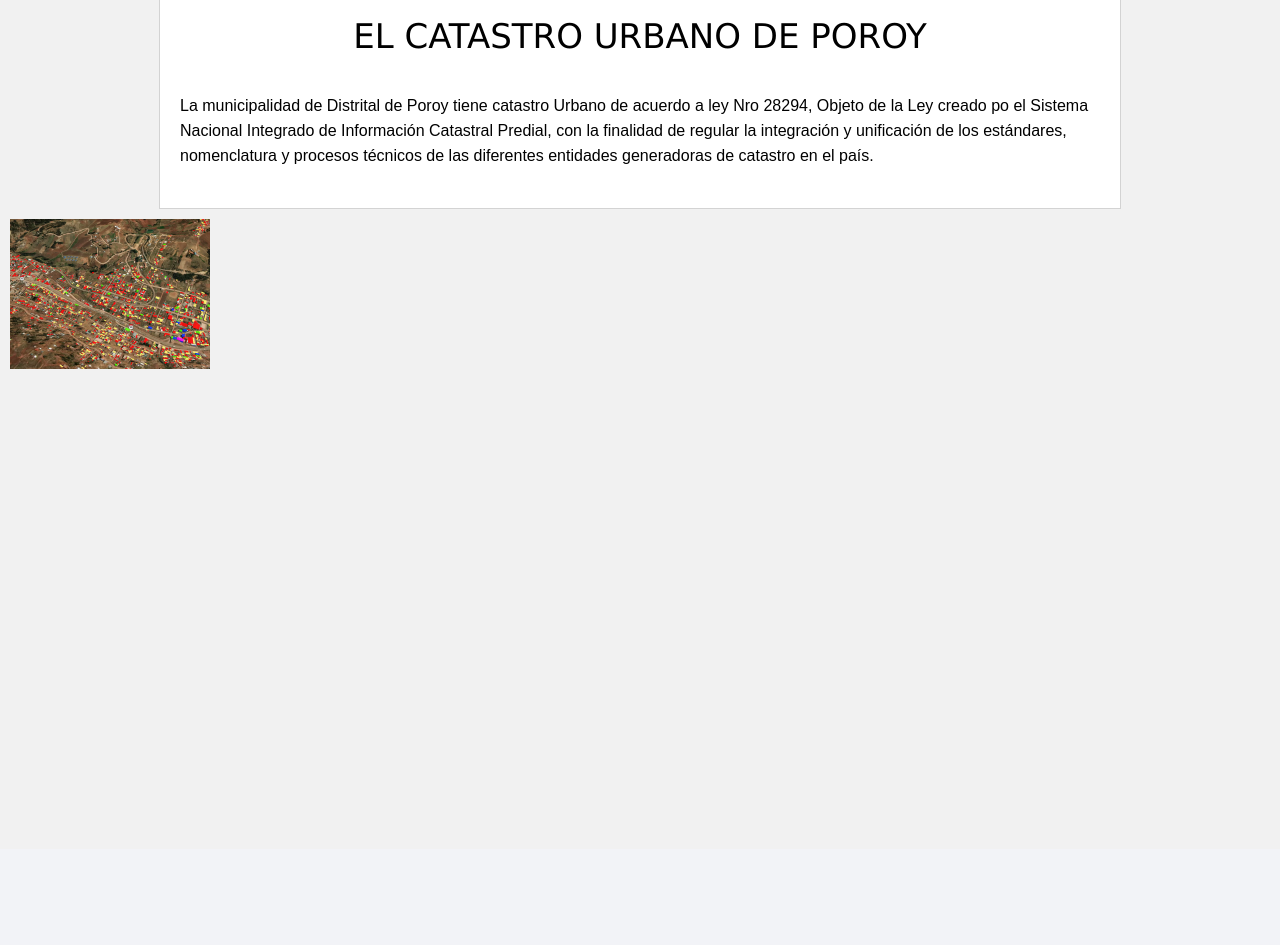
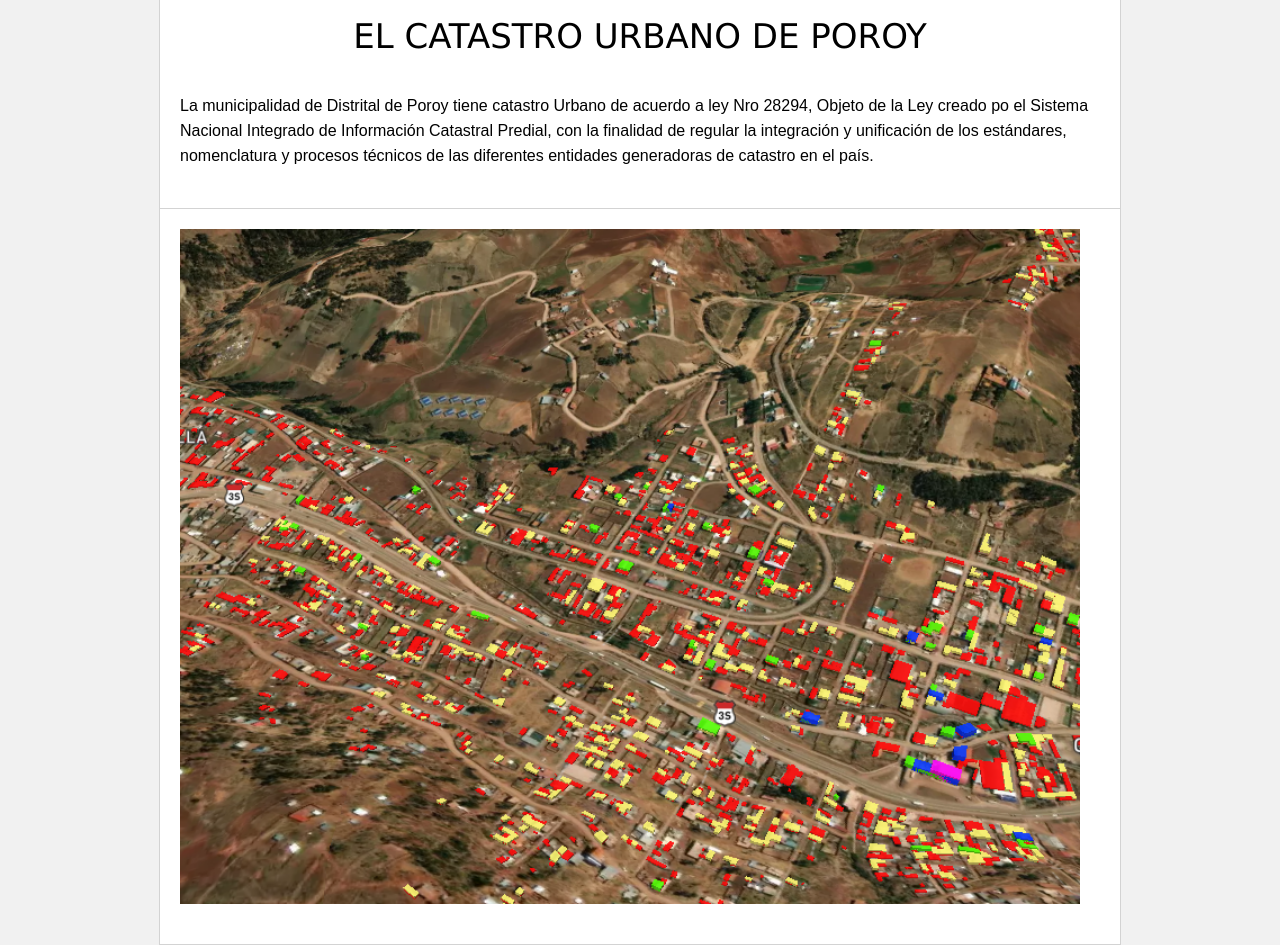
Before and after one commit to opendataesh/geoporoy, a PHP site: page /index.html in a window 1280 px wide. Shown: the part 151-1096 px from the top of the page. Before the commit the page ends 520 px from the top, so only its background shows below. Run offline with PHP 8.4, Linux system fonts and the light colour scheme; some libraries are stand-ins or nearby versions.

Commit message:
*catastro

```diff
--- a/global.css
+++ b/global.css
@@ -45,11 +45,10 @@ div.iw-wrapper img { width:200px; }
 .product-item-img { width:200px; }
 .product-item-text { margin-bottom:0; }
 
-.product-item1 { float:left; position:relative; padding:10px 10px 10px 10px; margin-bottom:20px; margin-right:20px; width:200px; height:600px; }
-.product-item1:hover { background-color:rgba(255, 232, 103, 0.938); }
+.product-item1 { float:left; position:relative; padding:10px 10px 10px 225px; margin-bottom:20px; margin-right:20px; width:900px; height:400px; }
 .product-item1-img-container { position:absolute; top:10px; left:10px; }
-.product-item1-img { width:980px; }
-.product-item1-text { margin-bottom:0; }
+.product-item1-img { width:900px}
+
 
 .product-main-image { float:right; margin-left:20px; }
 .product-main-image-c { float:none; margin-left:20px; }
--- a/index.html
+++ b/index.html
@@ -36,8 +36,8 @@
                 y procesos técnicos de las diferentes entidades generadoras de catastro en el país.
 			</p>
         </div>
-        <div class="product-item1">
-            <p class="product-item-img-container"><img class="product-item-img" src="img/base.png"/></p>
+        <div class="wrapper">
+            <p><img class="product-item1-img" src="img/base.png"/></p>
         </div>
 	</body>
 </html>
```
